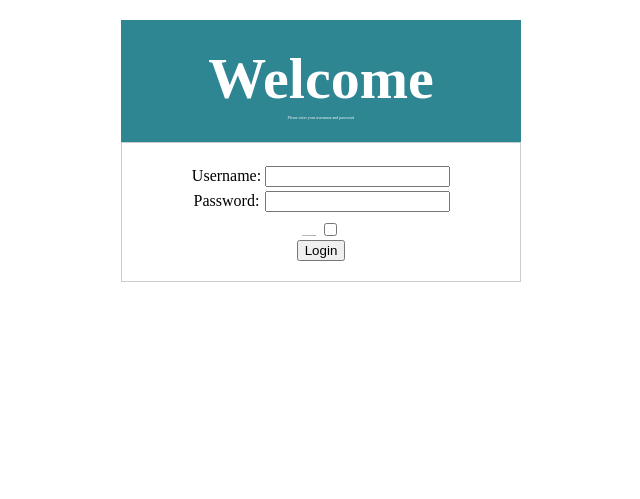
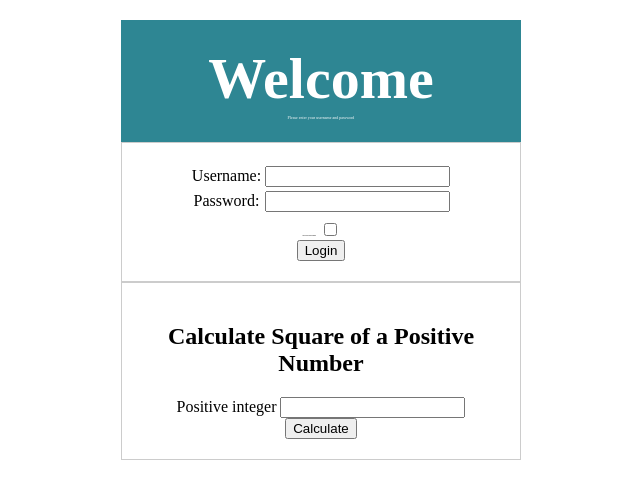
Before and after one commit to jimhop19/wehelp_phase1, a Flask app: page / in a window 1280 px wide. Shown: the top 499 px of the page, without its empty margins (319-959 px from the left). Run offline with Flask 3, Linux system fonts and the light colour scheme.

Commit message:
Add files via upload

```diff
--- a/week4/app.py
+++ b/week4/app.py
@@ -14,6 +14,7 @@ users = {
         "password":"test"
     }
 }
+
 
 
 @app.route("/signin", methods=['POST'])
@@ -47,5 +48,15 @@ def signout():
     session.pop("username",None)
     return redirect(url_for("index"))
 
+@app.route("/square", methods=['POST'])
+def square():
+    integer = int(request.form["integer"])
+    if integer >= 0 :
+        return render_template("square.html",integer=integer)
+@app.route("/square/<int:Number>")
+def square_dynamic(Number):
+    integer = Number
+    return render_template("square.html", integer=integer)
+
 if __name__=="__main__":
     app.run(port=3000)
--- a/week4/templates/index.html
+++ b/week4/templates/index.html
@@ -13,7 +13,8 @@
             <p>Please enter your username and password</p>
         </div>
         <div class="content">
-            <form method="post" action="/signin">
+
+            <form method="post" action="/signin" onsubmit="return check()">
                 <table>
                     <tr>
                         <td><label for="username">Username: </label></td>
@@ -25,15 +26,29 @@
                     </tr>
                 </table>
                 <label for="terms_and_conditions" class="terms">I agree to the terms and conditions</label>
-                <input type="checkbox" id="terms_and_conditions" name="terms_and_conditions" required>
+                <input type="checkbox" id="terms_and_conditions" name="terms_and_conditions" >
                 <br>
-                <input type="submit" id="submit" value="Login">
+                <input type="submit" id="submit1" value="Login">
+            </form>
+        </div>
+        <div class="content">
+            <h2>Calculate Square of a Positive Number</h2>
+            <form method="post" action="/square" id="squareForm">
+                <label for="square">Positive integer</label>
+                <input type="text" id="integer" name="integer">
+                <input type="submit" id="squareSubmit" value="Calculate">
+            </form>
         </div>
     </div>
 
 
     <script>
-        submit = document.getElementById("submit")
+        function check(){
+            if(terms.checked == false){
+                return false
+            }
+        }
+        submit = document.getElementById("submit1")
         terms = document.getElementById("terms_and_conditions")
         submit.addEventListener("click",function(){
             if (terms.checked == false){
@@ -42,6 +57,7 @@
         })
 
 
+
     </script>
 </body>
 </html>
```
Also changed, not shown: week4/templates/square.html (added, +45 -0 lines).
